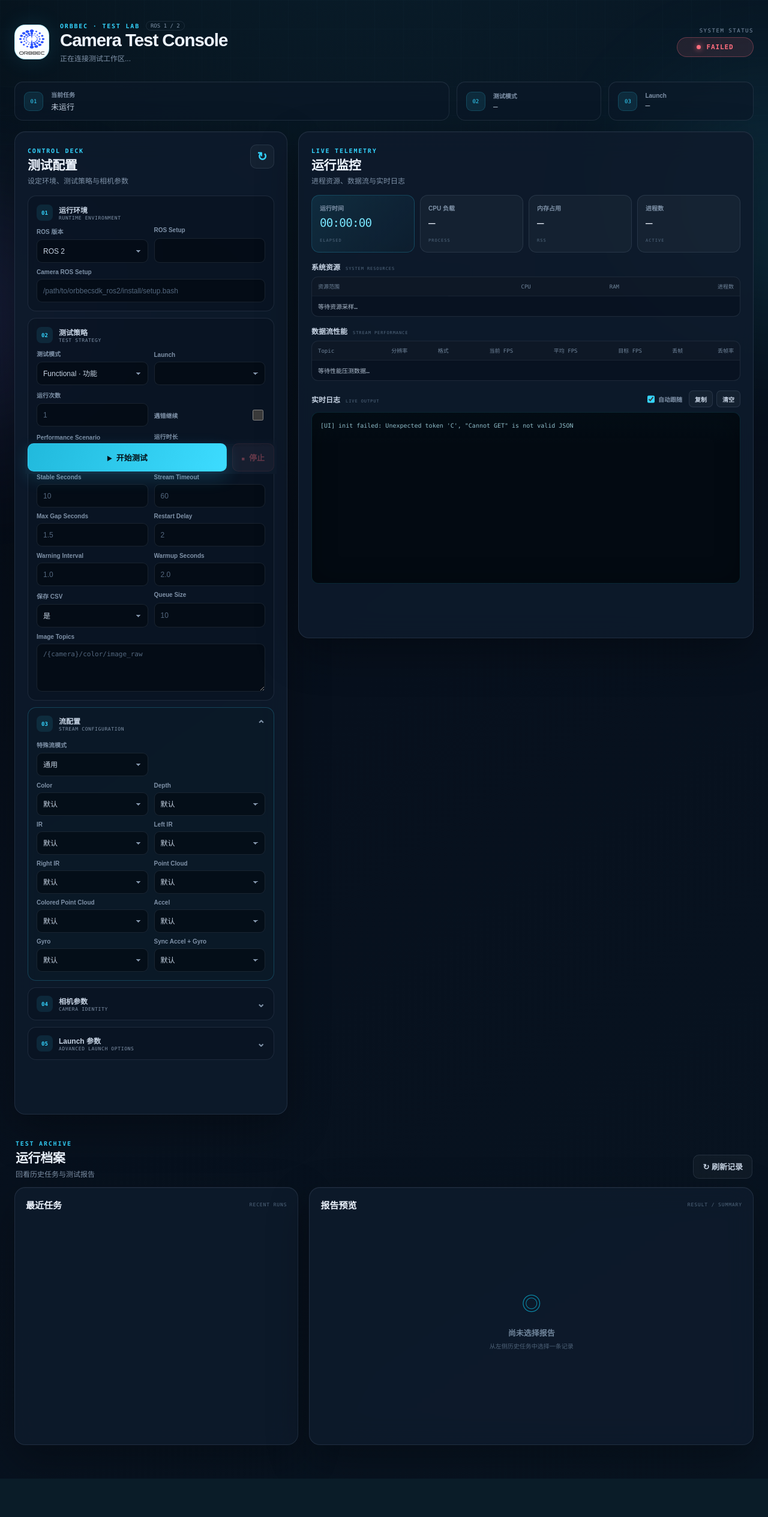
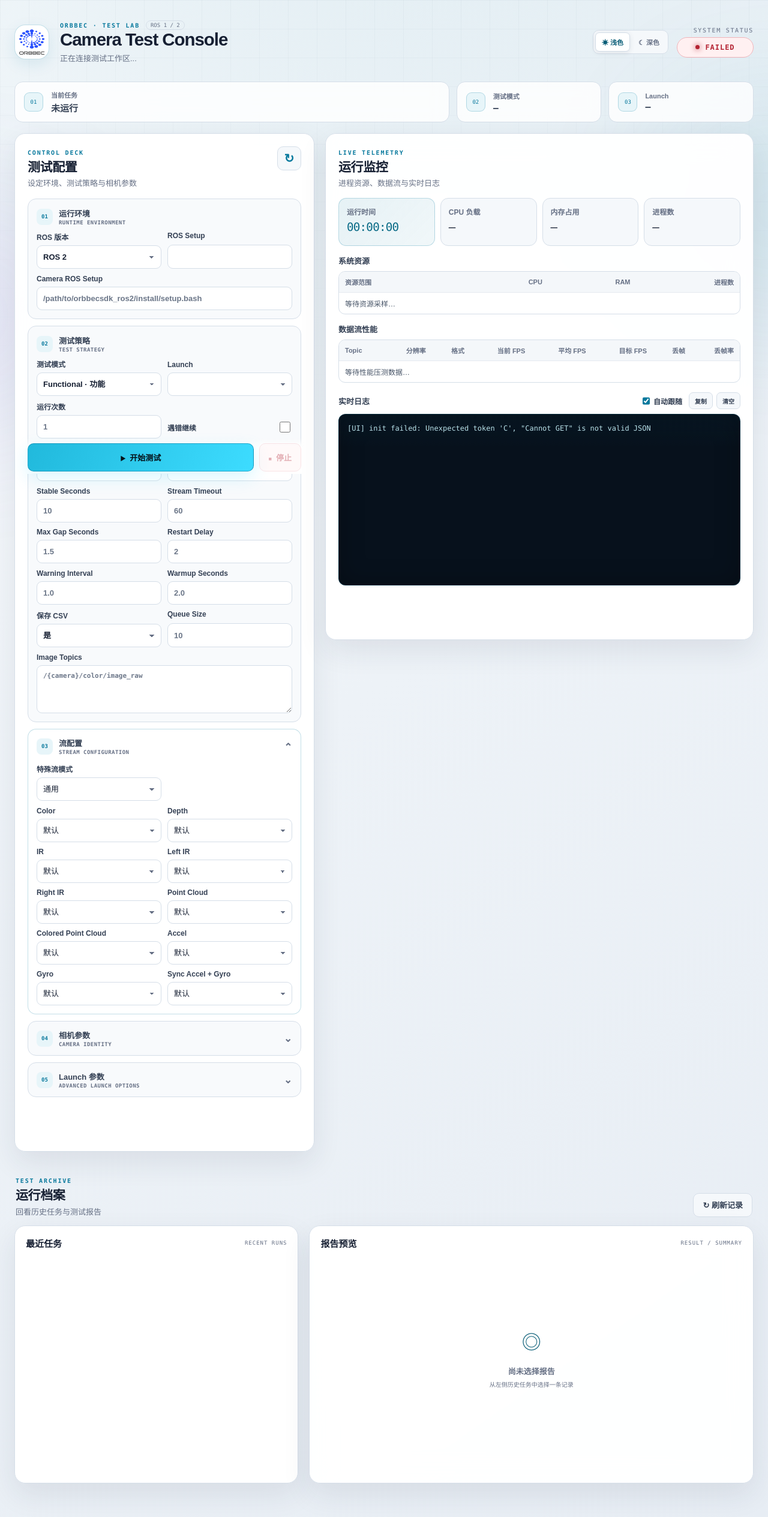
Before and after one commit to obshenlanzhou/ob_Auto_Test_ROS, a Python web app: template auto_test_ws/src/orbbec_camera_auto_test_ui/orbbec_camera_auto_test_ui/templates/index.html in a window 1280 px wide. Shown: the whole page at 60% size. Before the commit the page ends 2459 px from the top, so only its background shows below. Run offline with Jinja, Linux system fonts and the light colour scheme; the template is opened without the code that fills it, so the values that code supplies are empty.

Commit message:
feat(ui): implement theme switching and enhance UI styles

```diff
--- a/auto_test_ws/src/orbbec_camera_auto_test_ui/orbbec_camera_auto_test_ui/static/app.js
+++ b/auto_test_ws/src/orbbec_camera_auto_test_ui/orbbec_camera_auto_test_ui/static/app.js
@@ -7,6 +7,11 @@ const state = {
 
 const $ = (id) => document.getElementById(id);
 const MAX_VISIBLE_LOG_LINES = 500;
+const THEME_STORAGE_KEY = "orbbec-ui-theme";
+const THEME_COLORS = {
+  light: "#f4f7fb",
+  dark: "#07101d",
+};
 const DEFAULT_SETUPS = {
   "2": {
     ros: "/opt/ros/humble/setup.bash",
@@ -83,6 +88,27 @@ const STREAM_CONTROLS = {
   enable_gyro: "streamGyro",
   enable_sync_output_accel_gyro: "streamSyncImu",
 };
+
+function applyTheme(theme, persist = true) {
+  const nextTheme = theme === "dark" ? "dark" : "light";
+  document.documentElement.dataset.theme = nextTheme;
+  document.querySelector('meta[name="theme-color"]').content = THEME_COLORS[nextTheme];
+  for (const button of document.querySelectorAll("[data-theme-value]")) {
+    button.setAttribute("aria-pressed", String(button.dataset.themeValue === nextTheme));
+  }
+  if (persist) {
+    try {
+      localStorage.setItem(THEME_STORAGE_KEY, nextTheme);
+    } catch (_) {}
+  }
+}
+
+function initTheme() {
+  applyTheme(document.documentElement.dataset.theme, false);
+  for (const button of document.querySelectorAll("[data-theme-value]")) {
+    button.addEventListener("click", () => applyTheme(button.dataset.themeValue));
+  }
+}
 
 async function api(path, options = {}) {
   const response = await fetch(path, {
@@ -599,6 +625,7 @@ async function loadRunDetail(runId) {
 }
 
 async function init() {
+  initTheme();
   setStatus("idle");
   $("runForm").addEventListener("submit", startRun);
   $("stopButton").addEventListener("click", stopRun);
--- a/auto_test_ws/src/orbbec_camera_auto_test_ui/orbbec_camera_auto_test_ui/static/style.css
+++ b/auto_test_ws/src/orbbec_camera_auto_test_ui/orbbec_camera_auto_test_ui/static/style.css
@@ -1,37 +1,116 @@
 :root {
-  color-scheme: dark;
-  --bg: #07101d;
-  --bg-deep: #040a12;
-  --surface: rgba(14, 27, 44, 0.88);
-  --surface-solid: #0e1b2c;
-  --surface-soft: rgba(255, 255, 255, 0.035);
-  --surface-hover: rgba(255, 255, 255, 0.065);
-  --text: #eef5ff;
-  --text-soft: #c5d2e2;
-  --muted: #7f92a8;
-  --line: rgba(157, 179, 205, 0.14);
-  --line-strong: rgba(157, 179, 205, 0.28);
-  --primary: #34d5ff;
-  --primary-bright: #7ae7ff;
-  --primary-dark: #0b8dac;
-  --primary-soft: rgba(52, 213, 255, 0.1);
-  --violet: #8c7cff;
-  --danger: #ff6d7d;
-  --danger-soft: rgba(255, 109, 125, 0.11);
-  --ok: #51e6a8;
-  --ok-soft: rgba(81, 230, 168, 0.1);
-  --warn: #ffc766;
-  --warn-soft: rgba(255, 199, 102, 0.11);
+  color-scheme: light;
+  --bg: #edf2f7;
+  --bg-deep: #f8fafc;
+  --bg-end: #e7edf4;
+  --surface: rgba(255, 255, 255, 0.96);
+  --surface-solid: #ffffff;
+  --surface-soft: #f5f8fb;
+  --surface-hover: #edf3f8;
+  --section-bg: #f8fafc;
+  --section-focus-bg: #ffffff;
+  --input-bg: #ffffff;
+  --text: #172033;
+  --text-soft: #344054;
+  --muted: #667085;
+  --subtle: #667085;
+  --placeholder: #6b7688;
+  --line: #d5dee8;
+  --line-strong: #aebdcd;
+  --primary: #08799d;
+  --primary-bright: #066985;
+  --primary-dark: #075c76;
+  --primary-soft: #e7f5f9;
+  --primary-line: rgba(8, 121, 157, 0.24);
+  --primary-line-strong: rgba(8, 121, 157, 0.5);
+  --primary-wash: rgba(8, 121, 157, 0.06);
+  --primary-wash-strong: rgba(8, 121, 157, 0.1);
+  --violet: #6d5bd0;
+  --danger: #b42332;
+  --danger-soft: #fff0f1;
+  --danger-line: #efb4ba;
+  --ok: #147a4b;
+  --ok-soft: #e9f7ef;
+  --ok-line: #9ed3b7;
+  --warn: #8a5d00;
+  --warn-soft: #fff6df;
+  --warn-line: #e7ca7b;
+  --page-glow: rgba(8, 121, 157, 0.1);
+  --page-grid: rgba(49, 70, 91, 0.035);
+  --metric-bg: rgba(255, 255, 255, 0.82);
+  --status-bg: rgba(255, 255, 255, 0.9);
+  --table-bg: #ffffff;
+  --table-head-bg: #f4f7fa;
+  --table-border: #e5eaf0;
+  --table-text: #475467;
+  --code-bg: #07111c;
+  --code-text: #b8e0e8;
+  --code-muted: #668092;
+  --inset-highlight: rgba(255, 255, 255, 0.72);
+  --scrollbar: #9babbc;
   --radius: 18px;
   --radius-sm: 11px;
-  --shadow: 0 24px 70px rgba(0, 0, 0, 0.3);
+  --shadow: 0 18px 48px rgba(31, 49, 69, 0.09);
   --font: "DM Sans", "PingFang SC", "Microsoft YaHei", sans-serif;
   --mono: "JetBrains Mono", "SFMono-Regular", Consolas, monospace;
 }
 
+:root[data-theme="dark"] {
+  color-scheme: dark;
+  --bg: #07101d;
+  --bg-deep: #040a12;
+  --bg-end: #081421;
+  --surface: rgba(14, 27, 44, 0.94);
+  --surface-solid: #0e1b2c;
+  --surface-soft: rgba(255, 255, 255, 0.055);
+  --surface-hover: rgba(255, 255, 255, 0.09);
+  --section-bg: rgba(5, 14, 25, 0.42);
+  --section-focus-bg: rgba(10, 25, 39, 0.72);
+  --input-bg: rgba(3, 10, 18, 0.72);
+  --text: #f2f7fd;
+  --text-soft: #d7e1ed;
+  --muted: #9bacc0;
+  --subtle: #7f94aa;
+  --placeholder: #6f8297;
+  --line: rgba(157, 179, 205, 0.2);
+  --line-strong: rgba(157, 179, 205, 0.38);
+  --primary: #34d5ff;
+  --primary-bright: #7ae7ff;
+  --primary-dark: #19a9ca;
+  --primary-soft: rgba(52, 213, 255, 0.12);
+  --primary-line: rgba(52, 213, 255, 0.24);
+  --primary-line-strong: rgba(52, 213, 255, 0.55);
+  --primary-wash: rgba(52, 213, 255, 0.06);
+  --primary-wash-strong: rgba(52, 213, 255, 0.11);
+  --violet: #8c7cff;
+  --danger: #ff8290;
+  --danger-soft: rgba(255, 109, 125, 0.13);
+  --danger-line: rgba(255, 109, 125, 0.36);
+  --ok: #63e9b3;
+  --ok-soft: rgba(81, 230, 168, 0.12);
+  --ok-line: rgba(81, 230, 168, 0.34);
+  --warn: #ffd078;
+  --warn-soft: rgba(255, 199, 102, 0.13);
+  --warn-line: rgba(255, 199, 102, 0.34);
+  --page-glow: rgba(29, 108, 139, 0.24);
+  --page-grid: rgba(120, 173, 209, 0.035);
+  --metric-bg: rgba(12, 25, 41, 0.82);
+  --status-bg: rgba(8, 18, 31, 0.82);
+  --table-bg: rgba(4, 11, 20, 0.42);
+  --table-head-bg: rgba(255, 255, 255, 0.04);
+  --table-border: rgba(157, 179, 205, 0.12);
+  --table-text: #c1cedc;
+  --code-bg: #030a12;
+  --code-text: #a6d4de;
+  --code-muted: #587087;
+  --inset-highlight: rgba(255, 255, 255, 0.045);
+  --scrollbar: #36536d;
+  --shadow: 0 24px 70px rgba(0, 0, 0, 0.32);
+}
+
 * {
   box-sizing: border-box;
-  scrollbar-color: #29445e transparent;
+  scrollbar-color: var(--scrollbar) transparent;
   scrollbar-width: thin;
 }
 
@@ -45,8 +124,8 @@ body {
   margin: 0;
   overflow-x: hidden;
   background:
-    radial-gradient(circle at 48% -20%, rgba(29, 108, 139, 0.24), transparent 45%),
-    linear-gradient(145deg, var(--bg-deep), var(--bg) 46%, #081421);
+    radial-gradient(circle at 48% -20%, var(--page-glow), transparent 45%),
+    linear-gradient(145deg, var(--bg-deep), var(--bg) 46%, var(--bg-end));
   color: var(--text);
   font-family: var(--font);
   -webkit-font-smoothing: antialiased;
@@ -57,8 +136,8 @@ body::before {
   inset: 0;
   z-index: -3;
   background-image:
-    linear-gradient(rgba(120, 173, 209, 0.025) 1px, transparent 1px),
-    linear-gradient(90deg, rgba(120, 173, 209, 0.025) 1px, transparent 1px);
+    linear-gradient(var(--page-grid) 1px, transparent 1px),
+    linear-gradient(90deg, var(--page-grid) 1px, transparent 1px);
   background-size: 48px 48px;
   content: "";
   mask-image: linear-gradient(to bottom, black, transparent 85%);
@@ -70,7 +149,7 @@ body::before {
   width: 420px;
   height: 420px;
   border-radius: 50%;
-  opacity: 0.12;
+  opacity: 0.1;
   filter: blur(110px);
   pointer-events: none;
 }
@@ -154,6 +233,42 @@ textarea:disabled {
   margin-bottom: 22px;
 }
 
+.header-tools {
+  display: flex;
+  align-items: center;
+  gap: 14px;
+}
+
+.theme-switch {
+  display: flex;
+  gap: 3px;
+  border: 1px solid var(--line);
+  border-radius: 10px;
+  padding: 3px;
+  background: var(--surface-soft);
+}
+
+.theme-switch button {
+  min-height: 32px;
+  border-color: transparent;
+  border-radius: 7px;
+  padding: 0 10px;
+  background: transparent;
+  color: var(--muted);
+  font-size: 11px;
+}
+
+.theme-switch button:hover {
+  border-color: transparent;
+}
+
+.theme-switch button[aria-pressed="true"] {
+  border-color: var(--line);
+  background: var(--surface-solid);
+  color: var(--primary-dark);
+  box-shadow: 0 2px 8px rgba(31, 49, 69, 0.1);
+}
+
 .brand {
   display: flex;
   align-items: center;
@@ -165,11 +280,11 @@ textarea:disabled {
   width: 58px;
   height: 58px;
   flex: 0 0 58px;
-  border: 1px solid rgba(52, 213, 255, 0.35);
+  border: 1px solid var(--primary-line);
   border-radius: 18px;
   overflow: hidden;
   background: #ffffff;
-  box-shadow: 0 0 38px rgba(52, 213, 255, 0.12), inset 0 0 22px rgba(52, 213, 255, 0.08);
+  box-shadow: 0 8px 24px var(--primary-wash-strong);
 }
 
 .brand-mark img {
@@ -240,7 +355,7 @@ h3 {
   margin: 0;
   overflow-wrap: anywhere;
   color: var(--muted);
-  font-size: 12px;
+  font-size: 13px;
 }
 
 .status-stack {
@@ -252,7 +367,7 @@ h3 {
 .status-label {
   color: var(--muted);
   font-family: var(--mono);
-  font-size: 9px;
+  font-size: 10px;
   letter-spacing: 0.17em;
 }
 
@@ -265,10 +380,10 @@ h3 {
   border: 1px solid var(--line-strong);
   border-radius: 999px;
   padding: 9px 15px;
-  background: rgba(8, 18, 31, 0.74);
+  background: var(--status-bg);
   color: var(--muted);
   font-family: var(--mono);
-  font-size: 11px;
+  font-size: 12px;
   font-weight: 600;
   letter-spacing: 0.08em;
   text-transform: uppercase;
@@ -283,14 +398,14 @@ h3 {
 }
 
 .status-pill.passed {
-  border-color: rgba(81, 230, 168, 0.3);
+  border-color: var(--ok-line);
   background: var(--ok-soft);
   color: var(--ok);
 }
 
 .status-pill.failed,
 .status-pill.interrupted {
-  border-color: rgba(255, 109, 125, 0.32);
+  border-color: var(--danger-line);
   background: var(--danger-soft);
   color: var(--danger);
 }
@@ -329,8 +444,8 @@ h3 {
   border: 1px solid var(--line);
   border-radius: 14px;
   padding: 13px 15px;
-  background: rgba(12, 25, 41, 0.63);
-  box-shadow: inset 0 1px rgba(255, 255, 255, 0.025);
+  background: var(--metric-bg);
+  box-shadow: inset 0 1px var(--inset-highlight);
   backdrop-filter: blur(14px);
 }
 
@@ -340,7 +455,7 @@ h3 {
   height: 32px;
   flex: 0 0 32px;
   place-items: center;
-  border: 1px solid rgba(52, 213, 255, 0.18);
+  border: 1px solid var(--primary-line);
   border-radius: 9px;
   background: var(--primary-soft);
   color: var(--primary);
@@ -356,8 +471,8 @@ h3 {
   display: block;
   margin-bottom: 3px;
   color: var(--muted);
-  font-size: 10px;
-  font-weight: 600;
+  font-size: 11px;
+  font-weight: 700;
 }
 
 .metric strong {
@@ -365,15 +480,15 @@ h3 {
   overflow: hidden;
   color: var(--text-soft);
   font-family: var(--mono);
-  font-size: 13px;
-  font-weight: 500;
+  font-size: 15px;
+  font-weight: 600;
   text-overflow: ellipsis;
   white-space: nowrap;
 }
 
 .layout {
   display: grid;
-  grid-template-columns: minmax(390px, 455px) minmax(0, 1fr);
+  grid-template-columns: minmax(420px, 500px) minmax(0, 1fr);
   gap: 18px;
   align-items: start;
 }
@@ -382,7 +497,7 @@ h3 {
   border: 1px solid var(--line);
   border-radius: var(--radius);
   background: var(--surface);
-  box-shadow: var(--shadow), inset 0 1px rgba(255, 255, 255, 0.035);
+  box-shadow: var(--shadow), inset 0 1px var(--inset-highlight);
   backdrop-filter: blur(22px);
 }
 
@@ -421,14 +536,14 @@ h3 {
   border: 1px solid var(--line);
   border-radius: 14px;
   padding: 14px;
-  background: rgba(5, 14, 25, 0.32);
+  background: var(--section-bg);
   transition: border-color 160ms ease, background 160ms ease;
 }
 
 .form-section:focus-within,
 .compact-section[open] {
-  border-color: rgba(52, 213, 255, 0.23);
-  background: rgba(10, 25, 39, 0.52);
+  border-color: var(--primary-line);
+  background: var(--section-focus-bg);
 }
 
 .section-title {
@@ -436,8 +551,8 @@ h3 {
   align-items: center;
   gap: 10px;
   color: var(--text-soft);
-  font-size: 12px;
-  font-weight: 700;
+  font-size: 13px;
+  font-weight: 800;
 }
 
 .section-title > span {
@@ -461,9 +576,9 @@ h3 {
 .section-title small {
   color: var(--muted);
   font-family: var(--mono);
-  font-size: 8px;
-  font-weight: 500;
-  letter-spacing: 0.08em;
+  font-size: 9px;
+  font-weight: 600;
+  letter-spacing: 0.05em;
   text-transform: uppercase;
 }
 
@@ -527,9 +642,9 @@ label {
   display: grid;
   gap: 6px;
   min-width: 0;
-  color: var(--muted);
-  font-size: 10px;
-  font-weight: 600;
+  color: var(--text-soft);
+  font-size: 12px;
+  font-weight: 700;
 }
 
 label > span {
@@ -552,11 +667,17 @@ textarea {
   border: 1px solid var(--line);
   border-radius: 9px;
   padding: 8px 10px;
-  background: rgba(3, 10, 18, 0.66);
-  color: var(--text-soft);
-  font-size: 12px;
+  background: var(--input-bg);
+  color: var(--text);
+  font-size: 13px;
+  font-weight: 600;
+  transition: 150ms ease;
+}
+
+.compact-section input,
+.compact-section select,
+.compact-section textarea {
   font-weight: 500;
-  transition: 150ms ease;
 }
 
 select {
@@ -579,7 +700,7 @@ select {
 
 input::placeholder,
 textarea::placeholder {
-  color: #53677e;
+  color: var(--placeholder);
 }
 
 textarea {
@@ -622,7 +743,7 @@ textarea:focus {
 }
 
 button.primary {
-  border-color: rgba(52, 213, 255, 0.54);
+  border-color: var(--primary-line-strong);
   background: linear-gradient(115deg, #21b9dc, #3ddcff);
   color: #041018;
   box-shadow: 0 10px 28px rgba(52, 213, 255, 0.18);
@@ -637,7 +758,7 @@ button.primary:hover {
 }
 
 button.danger {
-  border-color: rgba(255, 109, 125, 0.22);
+  border-color: var(--danger-line);
   background: var(--danger-soft);
   color: var(--danger);
 }
@@ -716,15 +837,15 @@ button.danger {
 }
 
 .perf-metric.accent {
-  border-color: rgba(52, 213, 255, 0.2);
-  background: linear-gradient(135deg, rgba(52, 213, 255, 0.1), rgba(52, 213, 255, 0.025));
+  border-color: var(--primary-line);
+  background: linear-gradient(135deg, var(--primary-wash-strong), var(--primary-wash));
 }
 
 .perf-metric span {
   display: block;
   color: var(--muted);
-  font-size: 10px;
-  font-weight: 600;
+  font-size: 12px;
+  font-weight: 700;
 }
 
 .perf-metric strong {
@@ -743,15 +864,8 @@ button.danger {
   color: var(--primary-bright);
 }
 
-.perf-metric small {
-  color: #51677d;
-  font-family: var(--mono);
-  font-size: 7px;
-  letter-spacing: 0.15em;
-}
-
 .restart-message {
-  border: 1px solid rgba(255, 199, 102, 0.26);
+  border: 1px solid var(--warn-line);
   border-radius: 10px;
   padding: 10px 12px;
   background: var(--warn-soft);
@@ -775,15 +889,8 @@ button.danger {
 
 .data-title span {
   color: var(--text-soft);
-  font-size: 12px;
+  font-size: 13px;
   font-weight: 700;
-}
-
-.data-title small {
-  color: #52687e;
-  font-family: var(--mono);
-  font-size: 7px;
-  letter-spacing: 0.13em;
 }
 
 .system-table-wrap,
@@ -791,22 +898,21 @@ button.danger {
   overflow: auto;
   border: 1px solid var(--line);
   border-radius: 11px;
-  background: rgba(4, 11, 20, 0.36);
+  background: var(--table-bg);
 }
 
 .system-table,
 .fps-table {
   width: 100%;
   border-collapse: collapse;
-  font-family: var(--mono);
-  font-size: 10px;
+  font-size: 12px;
 }
 
 .system-table th,
 .system-table td,
 .fps-table th,
 .fps-table td {
-  border-bottom: 1px solid rgba(157, 179, 205, 0.08);
+  border-bottom: 1px solid var(--table-border);
   padding: 9px 10px;
   text-align: right;
   white-space: nowrap;
@@ -824,15 +930,16 @@ button.danger {
 
 .system-table th,
 .fps-table th {
-  background: rgba(255, 255, 255, 0.025);
-  color: #70859b;
-  font-size: 9px;
-  font-weight: 500;
+  background: var(--table-head-bg);
+  color: var(--muted);
+  font-size: 11px;
+  font-weight: 700;
 }
 
 .system-table td,
 .fps-table td {
-  color: #afbece;
+  color: var(--table-text);
+  font-weight: 500;
 }
 
 .system-table tr:last-child td,
@@ -884,22 +991,22 @@ button.danger {
   height: 286px;
   margin: 0;
   overflow: auto;
-  border: 1px solid rgba(52, 213, 255, 0.13);
+  border: 1px solid var(--primary-line);
   border-radius: 12px;
   padding: 14px;
   background:
-    linear-gradient(180deg, rgba(52, 213, 255, 0.02), transparent 55px),
-    #030a12;
-  color: #8fbdc8;
+    linear-gradient(180deg, var(--primary-wash), transparent 55px),
+    var(--code-bg);
+  color: var(--code-text);
   font-family: var(--mono);
-  font-size: 10px;
+  font-size: 12px;
   line-height: 1.65;
   white-space: pre-wrap;
   box-shadow: inset 0 0 40px rgba(0, 0, 0, 0.28);
 }
 
 .log:empty::before {
-  color: #405468;
+  color: var(--code-muted);
   content: "$ waiting for test output…";
 }
 
@@ -945,9 +1052,9 @@ button.ghost {
 .sub-panel-header span {
   max-width: 60%;
   overflow: hidden;
-  color: #52687e;
+  color: var(--subtle);
   font-family: var(--mono);
-  font-size: 8px;
+  font-size: 9px;
   letter-spacing: 0.11em;
   text-overflow: ellipsis;
   white-space: nowrap;
@@ -1051,7 +1158,7 @@ button.ghost {
   min-height: 340px;
   place-content: center;
   justify-items: center;
-  color: #4f6379;
+  color: var(--subtle);
   text-align: center;
 }
 
@@ -1062,7 +1169,7 @@ button.ghost {
 }
 
 .empty-state strong {
-  color: #70859b;
+  color: var(--muted);
   font-size: 13px;
 }
 
--- a/auto_test_ws/src/orbbec_camera_auto_test_ui/orbbec_camera_auto_test_ui/templates/index.html
+++ b/auto_test_ws/src/orbbec_camera_auto_test_ui/orbbec_camera_auto_test_ui/templates/index.html
@@ -1,10 +1,18 @@
 <!doctype html>
-<html lang="zh-CN">
+<html lang="zh-CN" data-theme="light">
   <head>
     <meta charset="utf-8" />
     <meta name="viewport" content="width=device-width, initial-scale=1" />
-    <meta name="theme-color" content="#08111f" />
+    <meta name="theme-color" content="#f4f7fb" />
     <title>Orbbec Test Console</title>
+    <script>
+      try {
+        const savedTheme = localStorage.getItem("orbbec-ui-theme");
+        if (savedTheme === "light" || savedTheme === "dark") {
+          document.documentElement.dataset.theme = savedTheme;
+        }
+      } catch (_) {}
+    </script>
     <link rel="stylesheet" href="/static/style.css" />
   </head>
   <body>
@@ -26,10 +34,16 @@
             <p id="workspacePath">正在连接测试工作区...</p>
           </div>
         </div>
-        <div class="status-stack">
-          <span class="status-label">SYSTEM STATUS</span>
-          <div class="status-pill idle" id="runStatus" role="status" aria-live="polite">
-            <i aria-hidden="true"></i><span>idle</span>
+        <div class="header-tools">
+          <div class="theme-switch" role="group" aria-label="页面主题">
+            <button type="button" data-theme-value="light" aria-pressed="true"><span aria-hidden="true">☀</span> 浅色</button>
+            <button type="button" data-theme-value="dark" aria-pressed="false"><span aria-hidden="true">☾</span> 深色</button>
+          </div>
+          <div class="status-stack">
+            <span class="status-label">SYSTEM STATUS</span>
+            <div class="status-pill idle" id="runStatus" role="status" aria-live="polite">
+              <i aria-hidden="true"></i><span>idle</span>
+            </div>
           </div>
         </div>
       </header>
@@ -208,10 +222,10 @@
 
           <section class="performance-panel">
             <div class="perf-metrics">
-              <div class="perf-metric accent"><span>运行时间</span><strong id="perfElapsed">00:00:00</strong><small>ELAPSED</small></div>
-              <div class="perf-metric"><span>CPU 负载</span><strong id="perfCpu">—</strong><small>PROCESS</small></div>
-              <div class="perf-metric"><span>内存占用</span><strong id="perfRam">—</strong><small>RSS</small></div>
-              <div class="perf-metric"><span>进程数</span><strong id="perfPidCount">—</strong><small>ACTIVE</small></div>
+              <div class="perf-metric accent"><span>运行时间</span><strong id="perfElapsed">00:00:00</strong></div>
+              <div class="perf-metric"><span>CPU 负载</span><strong id="perfCpu">—</strong></div>
+              <div class="perf-metric"><span>内存占用</span><strong id="perfRam">—</strong></div>
+              <div class="perf-metric"><span>进程数</span><strong id="perfPidCount">—</strong></div>
             </div>
 
             <div class="perf-metrics restart-metrics is-hidden" id="restartMetrics">
@@ -223,7 +237,7 @@
             <div class="restart-message is-hidden" id="restartMessage"></div>
 
             <div class="data-section">
-              <div class="data-title"><span>系统资源</span><small>SYSTEM RESOURCES</small></div>
+              <div class="data-title"><span>系统资源</span></div>
               <div class="system-table-wrap">
                 <table class="system-table">
                   <thead><tr><th>资源范围</th><th>CPU</th><th>RAM</th><th>进程数</th></tr></thead>
@@ -233,7 +247,7 @@
             </div>
 
             <div class="data-section">
-              <div class="data-title"><span>数据流性能</span><small>STREAM PERFORMANCE</small></div>
+              <div class="data-title"><span>数据流性能</span></div>
               <div class="fps-table-wrap">
                 <table class="fps-table">
                   <thead><tr><th>Topic</th><th>分辨率</th><th>格式</th><th>当前 FPS</th><th>平均 FPS</th><th>目标 FPS</th><th>丢帧</th><th>丢帧率</th></tr></thead>
@@ -245,7 +259,7 @@
 
           <section class="log-panel">
             <div class="log-toolbar">
-              <div class="data-title"><span>实时日志</span><small>LIVE OUTPUT</small></div>
+              <div class="data-title"><span>实时日志</span></div>
               <div class="toolbar-actions">
                 <label class="follow-toggle"><input id="followLogs" type="checkbox" checked /><span>自动跟随</span></label>
                 <button type="button" class="text-button" id="copyLogs">复制</button>
```
Also changed, not shown: other parts of auto_test_ws/src/orbbec_camera_auto_test_ui/orbbec_camera_auto_test_ui/static/style.css (+22 -18 lines).
